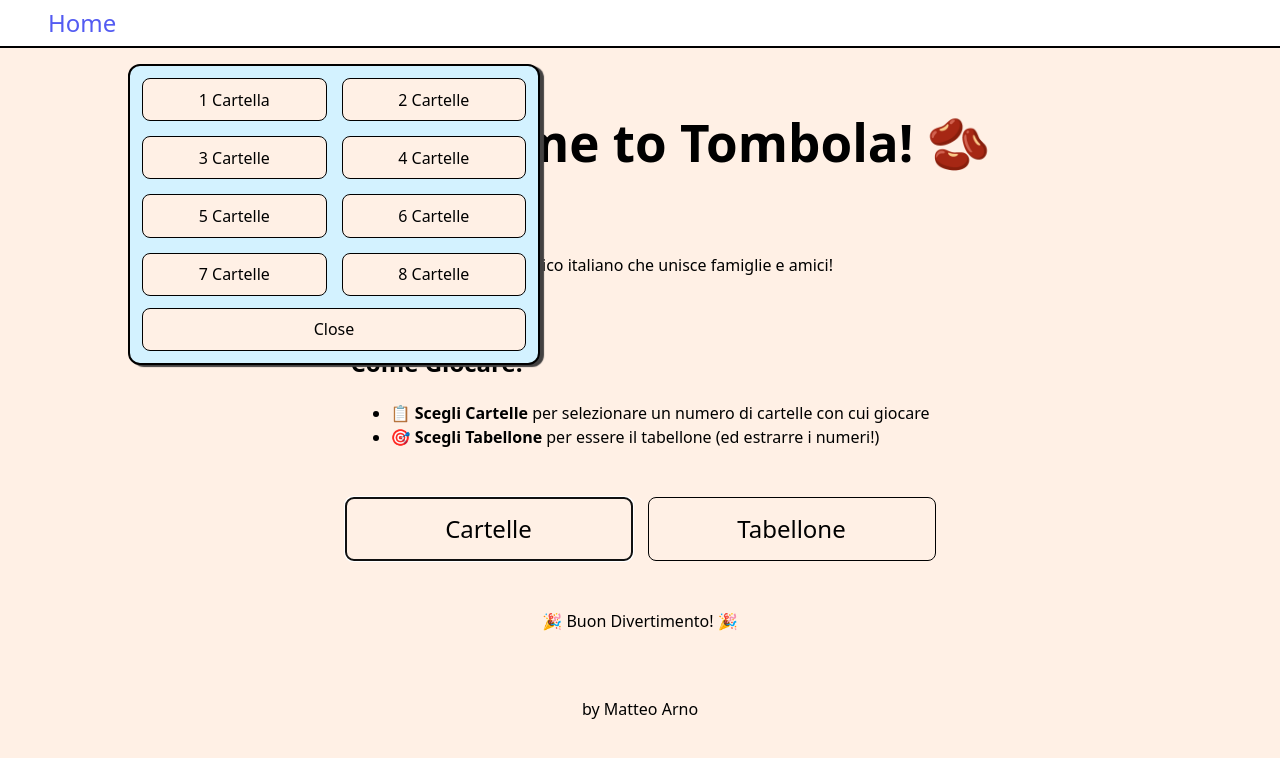
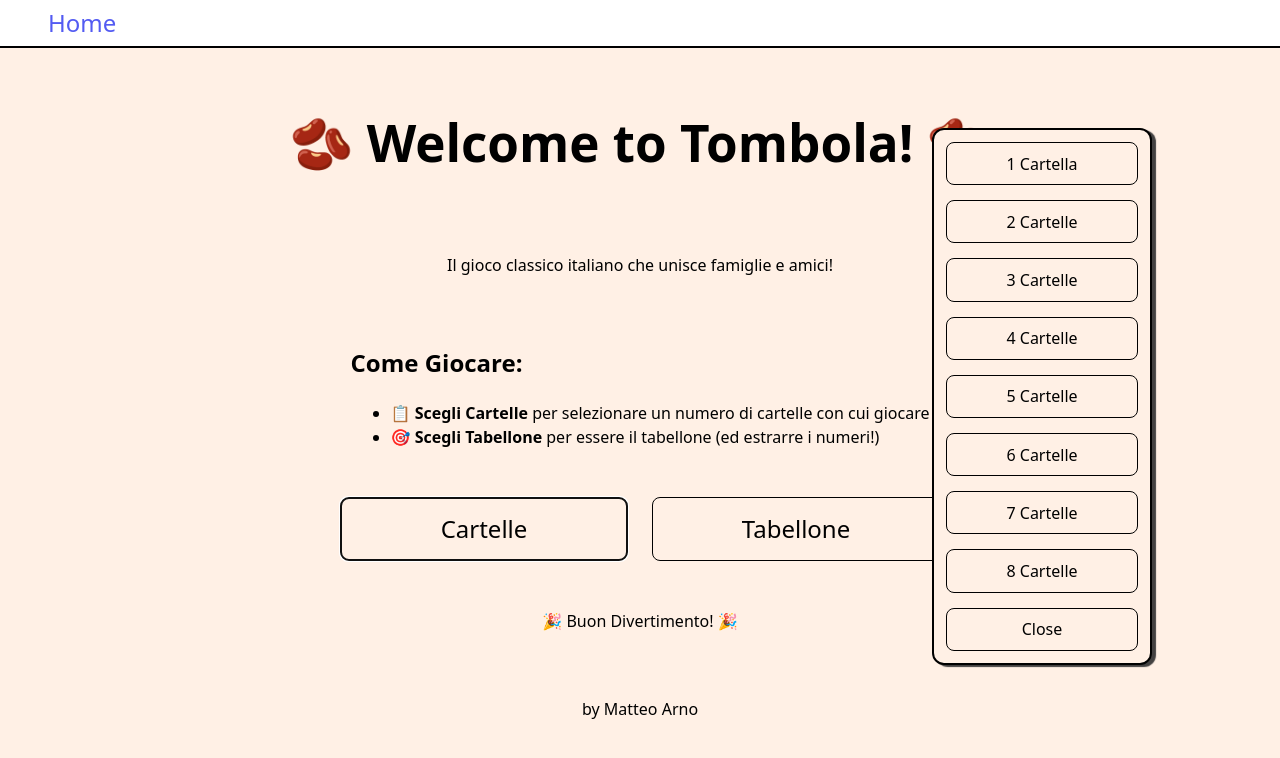
Before and after one commit to arnomatt/tombola, a React (Vite) app: page / in a window 1280 px wide. Both pictures are taken after a click on the button "Cartelle". Shown: the top 758 px of the page. Built offline with nearby package versions, Linux system fonts and the light colour scheme; a web font is replaced by a local one.

Commit message:
reposition modal

```diff
--- a/src/components/modal/Modal.css
+++ b/src/components/modal/Modal.css
@@ -21,16 +21,15 @@
 
 .modal {
     position: absolute;
-    margin-top: 4em;
-    min-width: 30vw;
-    background: var(--tertiary-color);
+    min-width: 12em;
+    background: var(--background);
     border: 2px solid black;
     border-radius: 12px;
     box-shadow: 4px 2px 1px rgb(67, 65, 65);
     animation: fadeInUp 0.4s ease;
     padding: 12px;
-    align-self: start;
-    margin-left: 10vw;
+    align-self: end;
+    margin: 8em 8em 0 0;
     display: flex;
     flex-direction: column;
     gap: 12px;
@@ -42,9 +41,9 @@
 
 
 .buttons {
-    display: grid;
-    grid-template-columns: 1fr 1fr;
-    align-items: center;
+    display: flex;
+    flex-direction: column;
+    align-items: stretch;
     justify-content: start;
     gap: 15px;
 }
--- a/src/components/modal/Modal.tsx
+++ b/src/components/modal/Modal.tsx
@@ -44,8 +44,8 @@ export const Modal = (props: ModalProps) => {
         <div className={isClosing ? 'modal closing' : 'modal'} ref={modalRef} onAnimationEnd={handleAnimationEnd}>
             <div className='buttons'>
                 {Array.from({ length: 8 }).map((_, i) => <button onClick={() => handleClick(i + 1)}>{i + 1} {i === 0 ? 'Cartella' : 'Cartelle'}</button>)}
+                <button onClick={() => setModalVisibility(false)}>Close</button>
             </div>
-            <button onClick={() => setModalVisibility(false)}>Close</button>
         </div >
     )
 }
--- a/src/index.css
+++ b/src/index.css
@@ -51,13 +51,14 @@ button {
   font-family: inherit;
   background-color: var(--background);
   cursor: pointer;
-  transition: border-color 0.25s;
+  transition: border-color background-color 0.25s;
   color: black;
   background-repeat: repeat;
   border: 1px solid black;
 }
 button:hover {
   border-color: #646cff;
+  background-color: var(--secondary-color);
 }
 button:focus,
 button:focus-visible {
--- a/src/pages/Landing.css
+++ b/src/pages/Landing.css
@@ -11,3 +11,8 @@
     height: 4rem;
     font-size: 1.5rem;
 }
+
+.landingButtons {
+    display: flex;
+    gap: 1.5em;
+}
--- a/src/pages/Landing.tsx
+++ b/src/pages/Landing.tsx
@@ -29,7 +29,7 @@ export const Landing = (props: LandingProps) => {
                 </ul>
             </div>
 
-            <div className='buttons'>
+            <div className='landingButtons'>
                 <button
                     className='mainButton'
                     onClick={handleClick}
```
